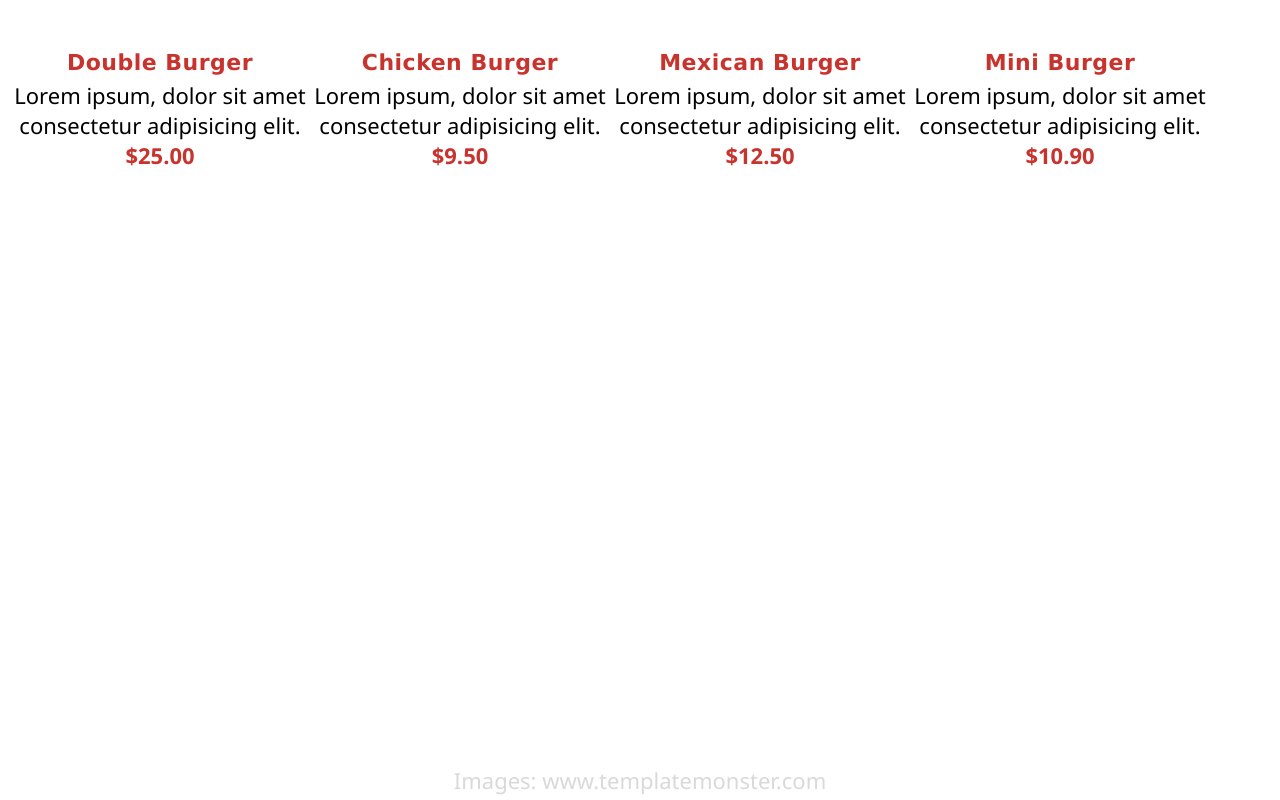
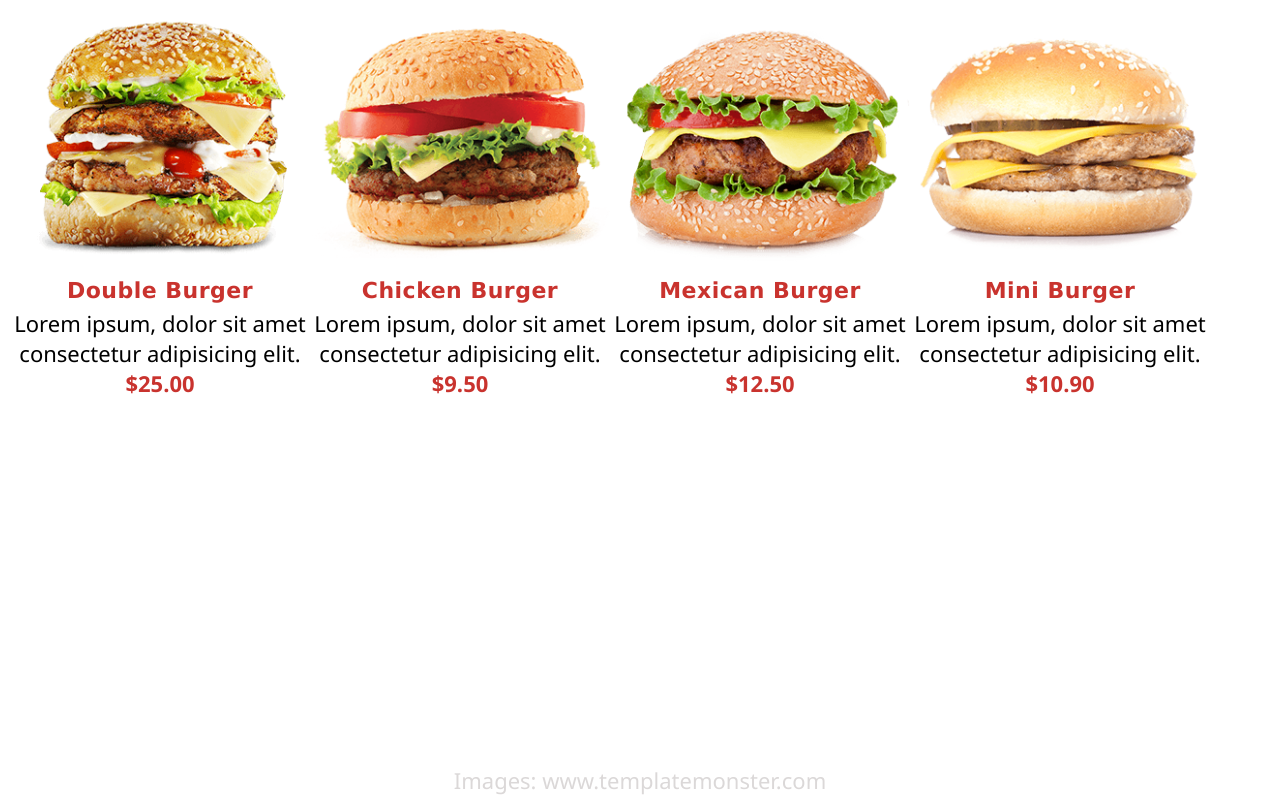
Before and after one commit to Inioluwa2011/Burger-Menu.Harsha, a plain HTML site: page index.html in a window 1280 px wide. Drawn offline with Linux system fonts and the light colour scheme.

Commit message:
Update index.html

```diff
--- a/index.html
+++ b/index.html
@@ -104,7 +104,7 @@
         <!--1st Burger-->
         <div class="menu">
             <div class="image">
-                <img src="images/burger1.png" alt="">
+                <img src="burger1.png" alt="">
             </div>
         <div class="img-title">Double Burger</div>
         <span>Lorem ipsum, dolor sit amet consectetur adipisicing elit.</span>
@@ -114,7 +114,7 @@
 
 <!--2nd Burger-->
 <div class="menu">
-    <div class="image"><img src="images/burger2.png" alt=""></div>
+    <div class="image"><img src="burger2.png" alt=""></div>
     <div class="img-title">Chicken Burger</div>
         <span>Lorem ipsum, dolor sit amet consectetur adipisicing elit.</span>
         <div class="price">$9.50</div>
@@ -123,7 +123,7 @@
 
 <!--3rd Burger-->
 <div class="menu">
-    <div class="image"><img src="images/burger3.png" alt=""></div>
+    <div class="image"><img src="burger3.png" alt=""></div>
     <div class="img-title">Mexican Burger</div>
         <span>Lorem ipsum, dolor sit amet consectetur adipisicing elit.</span>
         <div class="price">$12.50</div>
@@ -132,7 +132,7 @@
 
 <!--4th Burger-->
 <div class="menu">
-    <div class="image"><img src="images/burger4.png" alt=""></div>
+    <div class="image"><img src="burger4.png" alt=""></div>
     <div class="img-title">Mini Burger</div>
         <span>Lorem ipsum, dolor sit amet consectetur adipisicing elit.</span>
         <div class="price">$10.90</div>
```
